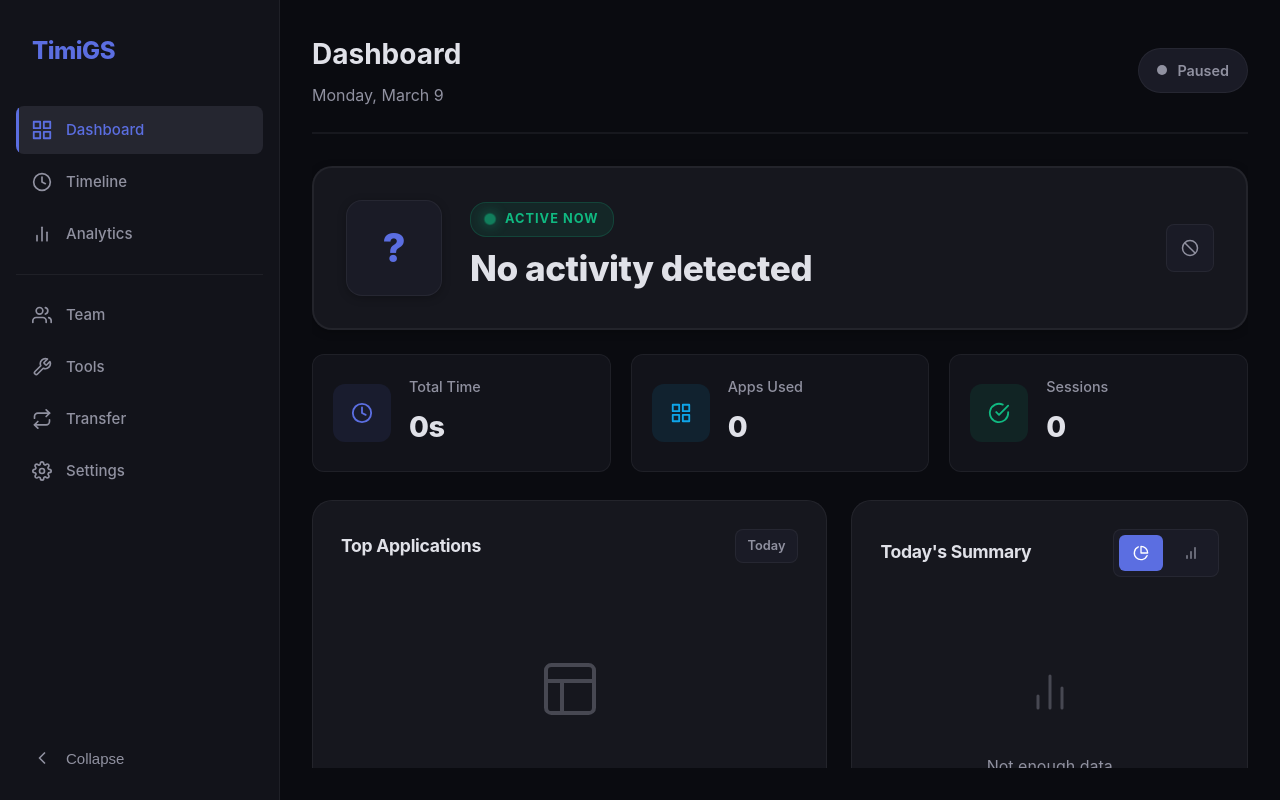
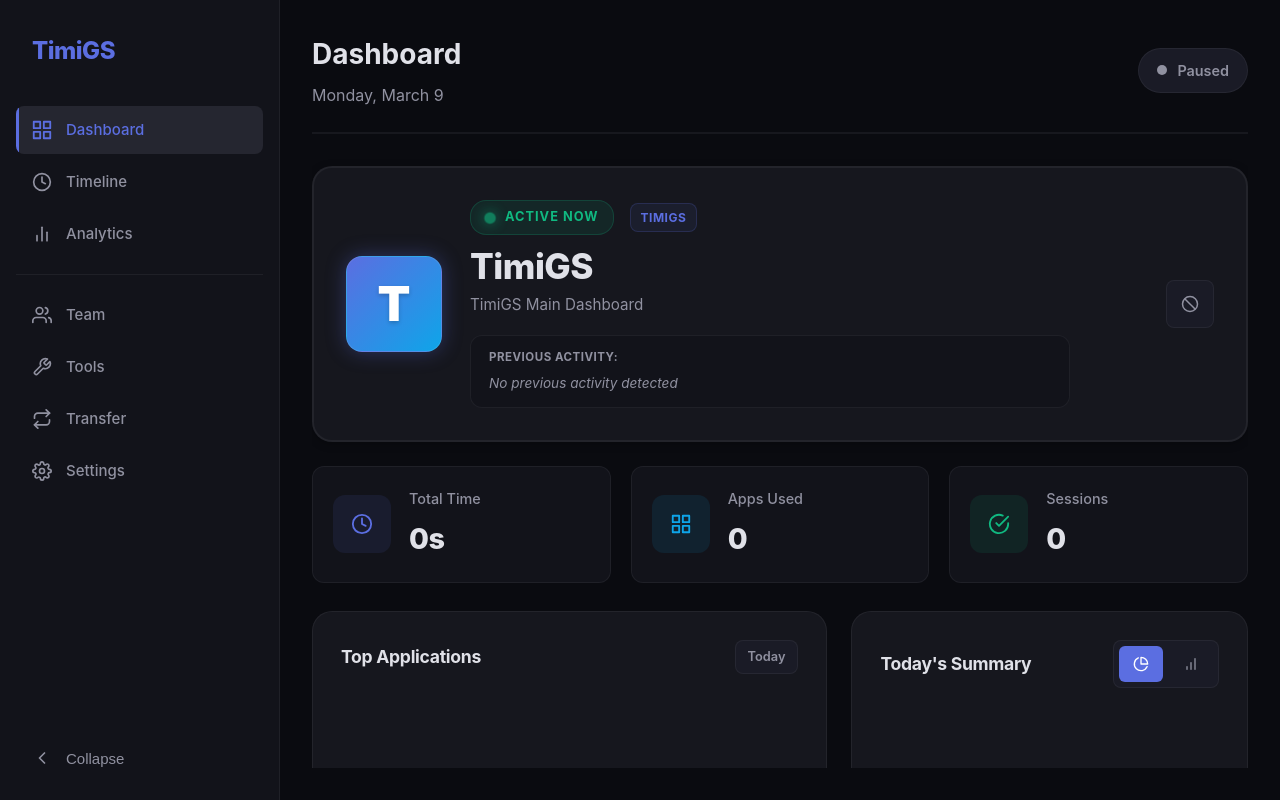
Before and after one commit to BANSAFAn/timiGS-, a Vue app: page /tools in a window 1280 px wide. Built offline with nearby package versions, Linux system fonts and the light colour scheme.

Commit message:
feat(dashboard): show TimiGS active state and previous activity when focused

```diff
--- a/src/locales/en.json
+++ b/src/locales/en.json
@@ -51,7 +51,11 @@
     "tagCreative": "Creative & Design",
     "tagAI": "AI & Assistants",
     "tagFinance": "Finance & Business",
-    "tagUtilities": "Utilities & Tools"
+    "tagUtilities": "Utilities & Tools",
+    "timigsActive": "TimiGS Main Dashboard",
+    "timigsActiveDesc": "Viewing stats and tracking",
+    "previousActivity": "Previous Activity:",
+    "noPreviousActivity": "No previous activity detected"
   },
   "timeline": {
     "title": "Activity Timeline",
--- a/src/locales/uk.json
+++ b/src/locales/uk.json
@@ -53,7 +53,11 @@
     "tagCreative": "Творчість та Дизайн",
     "tagAI": "ШІ та Асистенти",
     "tagFinance": "Фінанси та Бізнес",
-    "tagUtilities": "Утиліти та Інструменти"
+    "tagUtilities": "Утиліти та Інструменти",
+    "timigsActive": "Головна частина TimiGS",
+    "timigsActiveDesc": "Перегляд статистики та відстеження",
+    "previousActivity": "Попередня активність:",
+    "noPreviousActivity": "Попередньої активності не виявлено"
   },
   "timeline": {
     "title": "Історія активності",
--- a/src/views/Dashboard.vue
+++ b/src/views/Dashboard.vue
@@ -22,6 +22,63 @@
       <div class="hero-card animate-enter">
         <div class="hero-content">
           <div class="active-section">
+            <template v-if="isAppFocused">
+              <div class="active-icon-box timigs-brand-icon animate-pop-in">
+                <span class="brand-letter">T</span>
+              </div>
+
+              <div class="active-info">
+                <div class="status-row">
+                  <span class="status-badge">
+                    <span class="status-pulse"></span>
+                    {{ $t("dashboard.activeNow") }}
+                  </span>
+                  <span
+                    class="app-tag-pill"
+                    :style="{
+                      color: '#5b6ee1',
+                      backgroundColor: 'rgba(91, 110, 225, 0.08)',
+                      borderColor: 'rgba(91, 110, 225, 0.2)'
+                    }"
+                  >
+                    TimiGS
+                  </span>
+                </div>
+                <h2 class="active-app">
+                  TimiGS
+                </h2>
+                <p class="active-window">
+                  {{ $t("dashboard.timigsActive") }}
+                </p>
+
+                <!-- Previous Activity Section -->
+                <div class="previous-activity-box animate-slide-up" v-if="store.currentSession">
+                  <span class="prev-label">{{ $t("dashboard.previousActivity") }}</span>
+                  <div class="prev-session-info">
+                    <img
+                      v-if="appIcons[store.currentSession.app_name]"
+                      :src="appIcons[store.currentSession.app_name]"
+                      class="prev-icon-img"
+                    />
+                    <div v-else class="prev-icon-fallback">
+                      {{ store.currentSession.app_name.charAt(0) }}
+                    </div>
+                    <div class="prev-text">
+                      <span class="prev-app-name">{{ store.currentSession.app_name }}</span>
+                      <span class="prev-window-title" v-if="store.currentSession.window_title">
+                        &mdash; {{ store.currentSession.window_title }}
+                      </span>
+                    </div>
+                  </div>
+                </div>
+                <div class="previous-activity-box animate-slide-up" v-else>
+                  <span class="prev-label">{{ $t("dashboard.previousActivity") }}</span>
+                  <span class="prev-no-data">{{ $t("dashboard.noPreviousActivity") }}</span>
+                </div>
+              </div>
+            </template>
+
+            <template v-else>
               <div class="active-icon-box">
                 <img
                   v-if="currentActivity?.app_name && appIcons[currentActivity.app_name]"
@@ -58,7 +115,7 @@
                   {{ currentActivity.window_title }}
                 </p>
               </div>
-
+            </template>
 
             <button
               class="exclude-btn hero-exclude"
@@ -282,6 +339,16 @@ const currentActivity = computed(() => store.currentActivity);
 const selectedChartType = ref("doughnut");
 const appIcons = ref<Record<string, string>>({});
 const showExcludeModal = ref(false);
+const isAppFocused = ref(document.hasFocus());
+
+function handleFocus() {
+  isAppFocused.value = true;
+  refreshData();
+}
+
+function handleBlur() {
+  isAppFocused.value = false;
+}
 
 const currentDate = new Date().toLocaleDateString(undefined, {
   weekday: "long",
@@ -428,6 +495,9 @@ async function refreshData() {
   if (store.currentActivity?.exe_path) {
     loadIcon(store.currentActivity.app_name, store.currentActivity.exe_path);
   }
+  if (store.currentSession?.exe_path) {
+    loadIcon(store.currentSession.app_name, store.currentSession.exe_path);
+  }
   await store.fetchTodayData();
   store.topApps.forEach((app) => loadIcon(app.app_name, app.exe_path));
 }
@@ -436,10 +506,14 @@ onMounted(async () => {
   await store.fetchExcludedProcesses();
   refreshData();
   intervalId = window.setInterval(refreshData, 5000);
+  window.addEventListener("focus", handleFocus);
+  window.addEventListener("blur", handleBlur);
 });
 
 onUnmounted(() => {
   if (intervalId) clearInterval(intervalId);
+  window.removeEventListener("focus", handleFocus);
+  window.removeEventListener("blur", handleBlur);
 });
 </script>
 
@@ -1274,4 +1348,119 @@ onUnmounted(() => {
     justify-content: center;
   }
 }
+
+/* TimiGS active state & Previous activity styles */
+.timigs-brand-icon {
+  background: linear-gradient(135deg, var(--color-primary) 0%, var(--color-secondary) 100%) !important;
+  border-color: rgba(255, 255, 255, 0.1) !important;
+  box-shadow: 0 0 20px rgba(91, 110, 225, 0.35) !important;
+}
+
+.brand-letter {
+  font-size: 3rem;
+  font-weight: 900;
+  color: #ffffff;
+  text-shadow: 0 2px 4px rgba(0, 0, 0, 0.2);
+  font-family: var(--font-sans);
+}
+
+.previous-activity-box {
+  margin-top: 18px;
+  padding: 12px 18px;
+  background: var(--bg-secondary);
+  border: 1px solid var(--border-color);
+  border-radius: var(--radius-lg);
+  display: flex;
+  flex-direction: column;
+  gap: 6px;
+  max-width: 600px;
+  transition: all 0.3s ease;
+}
+
+.previous-activity-box:hover {
+  border-color: var(--color-primary);
+  background: var(--bg-hover);
+}
+
+.prev-label {
+  font-size: 0.72rem;
+  font-weight: 700;
+  color: var(--text-muted);
+  text-transform: uppercase;
+  letter-spacing: 0.5px;
+}
+
+.prev-session-info {
+  display: flex;
+  align-items: center;
+  gap: 10px;
+}
+
+.prev-icon-img {
+  width: 20px;
+  height: 20px;
+  object-fit: contain;
+}
+
+.prev-icon-fallback {
+  width: 20px;
+  height: 20px;
+  border-radius: 4px;
+  background: var(--bg-tertiary);
+  display: flex;
+  align-items: center;
+  justify-content: center;
+  font-size: 0.75rem;
+  font-weight: 700;
+  color: var(--color-primary);
+  border: 1px solid var(--border-color);
+}
+
+.prev-text {
+  font-size: 0.85rem;
+  white-space: nowrap;
+  overflow: hidden;
+  text-overflow: ellipsis;
+  flex: 1;
+  display: flex;
+  align-items: center;
+  gap: 6px;
+}
+
+.prev-app-name {
+  font-weight: 600;
+  color: var(--text-main);
+}
+
+.prev-window-title {
+  color: var(--text-muted);
+  font-weight: 400;
+  white-space: nowrap;
+  overflow: hidden;
+  text-overflow: ellipsis;
+}
+
+.prev-no-data {
+  font-size: 0.85rem;
+  color: var(--text-muted);
+  font-style: italic;
+}
+
+.animate-pop-in {
+  animation: popIn 0.4s cubic-bezier(0.34, 1.56, 0.64, 1) both;
+}
+
+.animate-slide-up {
+  animation: slideUp 0.4s cubic-bezier(0.16, 1, 0.3, 1) both;
+}
+
+@keyframes popIn {
+  0% { transform: scale(0.85); opacity: 0; }
+  100% { transform: scale(1); opacity: 1; }
+}
+
+@keyframes slideUp {
+  0% { transform: translateY(10px); opacity: 0; }
+  100% { transform: translateY(0); opacity: 1; }
+}
 </style>
```
Lines whose indentation alone changed are shown as unchanged.
